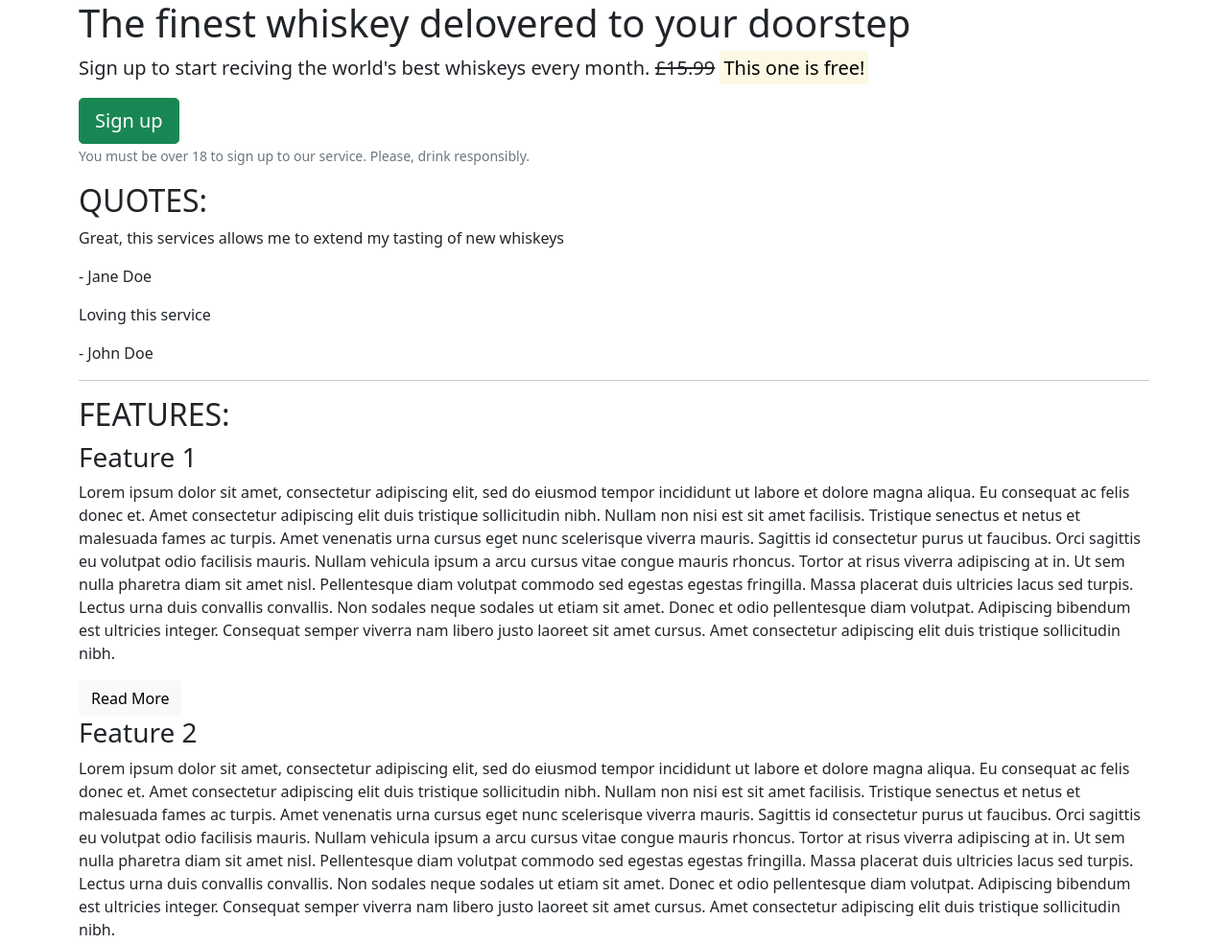
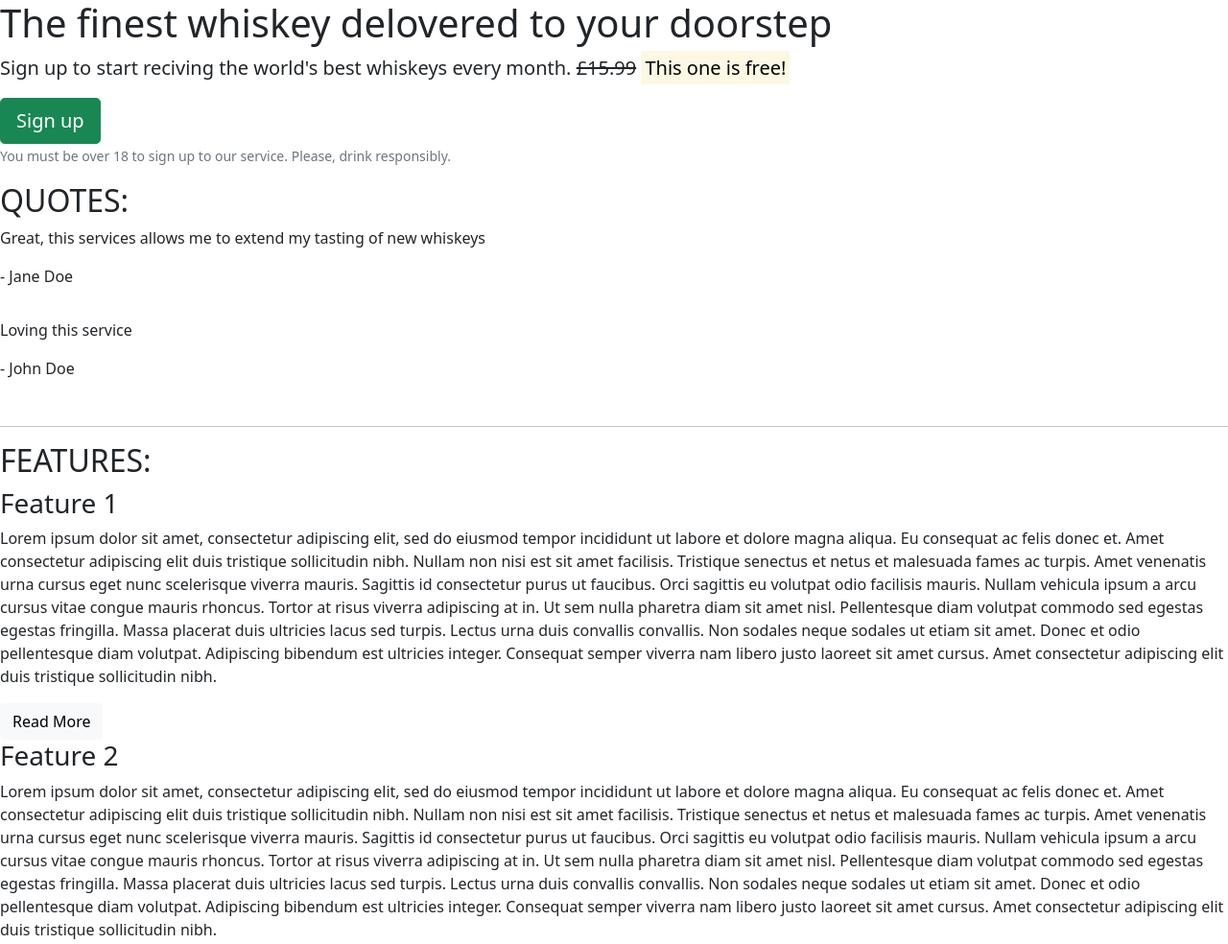
Before and after one commit to JJBR13/Full-template, a plain HTML site: page index.html in a window 1280 px wide. Shown: the top 984 px of the page at 96% size. Drawn offline with nearby package versions, Linux system fonts and the light colour scheme.

Commit message:
Adding rows to sections

```diff
--- a/index.html
+++ b/index.html
@@ -2,6 +2,7 @@
 <html lang="en">
 <head>
     <meta charset="UTF-8">
+    <title>Whiskey Drop | Taste a new whiskey every month</title>
     <meta http-equiv="X-UA-Compatible" content="IE=edge">
     <meta name="viewport" content="width=device-width, initial-scale=1.0">
     <link href="https://cdn.jsdelivr.net/npm/bootstrap@5.1.3/dist/css/bootstrap.min.css" rel="stylesheet" integrity="sha384-1BmE4kWBq78iYhFldvKuhfTAU6auU8tT94WrHftjDbrCEXSU1oBoqyl2QvZ6jIW3" crossorigin="anonymous">
@@ -9,7 +10,8 @@
 </head>
 <body>
     <!--Hero section-->
-    <title>Whiskey Drop | Taste a new whiskey every month</title>
+
+    <div class="row">
     <article class="container">
     <section class="callout">
         <h1>The finest whiskey delovered to your doorstep</h1>
@@ -18,22 +20,29 @@
         <button class="btn btn-success btn-lg">Sign up</button>
         <p class="text-muted"><small>You must be over 18 to sign up to our service. Please, drink responsibly.</small></p>
     </section>
+    </div>
+    <!--Quotes-->
 
-    <!--Quotes-->
     <section class="quotes">
+        <div class="row">
             <h2 class="text-uppercase">Quotes:</h2>
+        </div>
+        <div class="row">
             <blockquote class="blockquotes">
              <p> Great, this services allows me to extend my tasting of new whiskeys</p>
              <p>- Jane Doe</p>
             </blockquote>
+        </div>
+        <div class="row">
             <blockquote class="blockquotes">
                 <p> Loving this service</p>
                 <p>- John Doe</p>
+            </blockquote>
         </div>
-       </blockquote>
     <hr>
 
     <!--Features-->
+
     <section class="features">
         <h2 class="text-uppercase">Features:</h2>
         <div class="feature">
```
Lines whose indentation alone changed are shown as unchanged.
